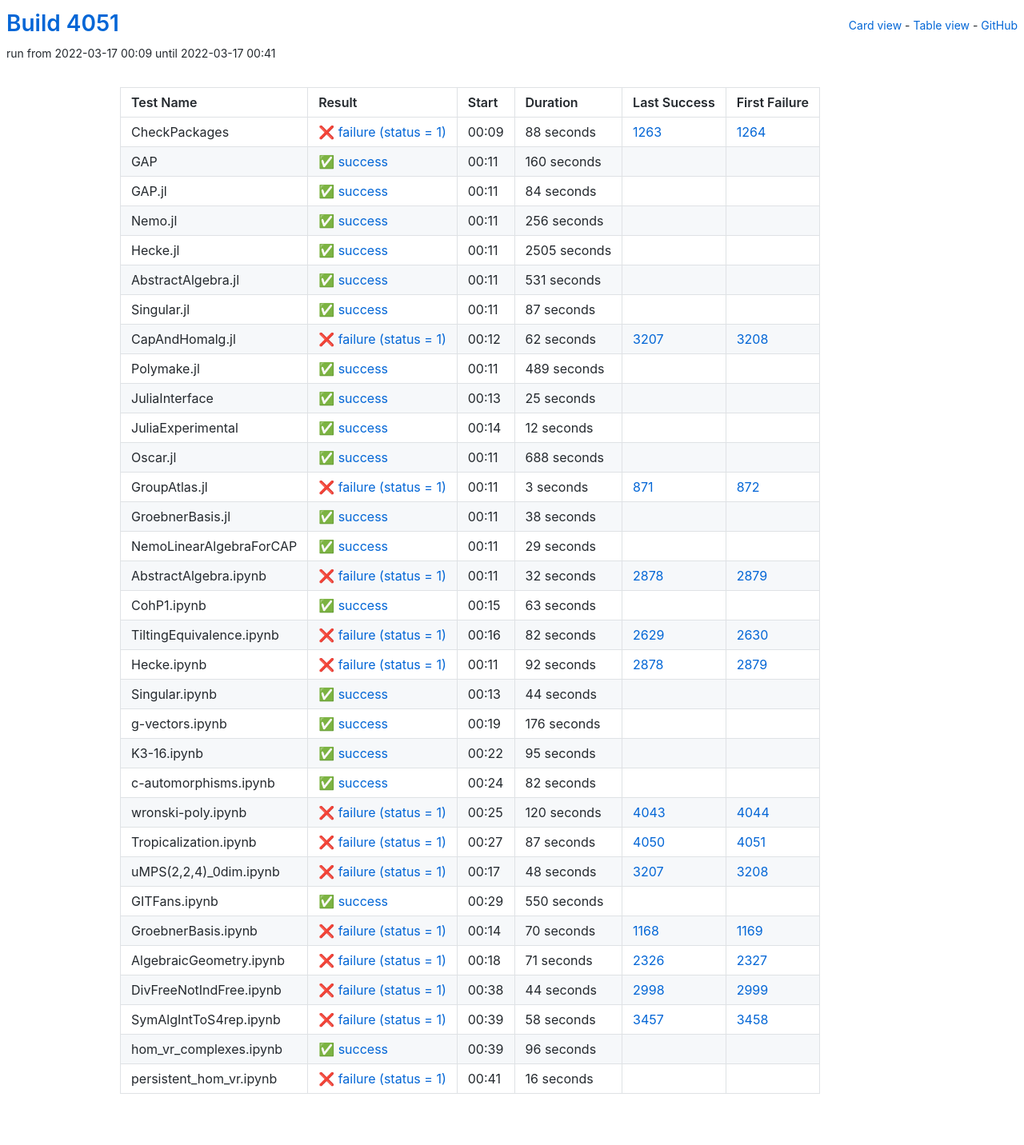
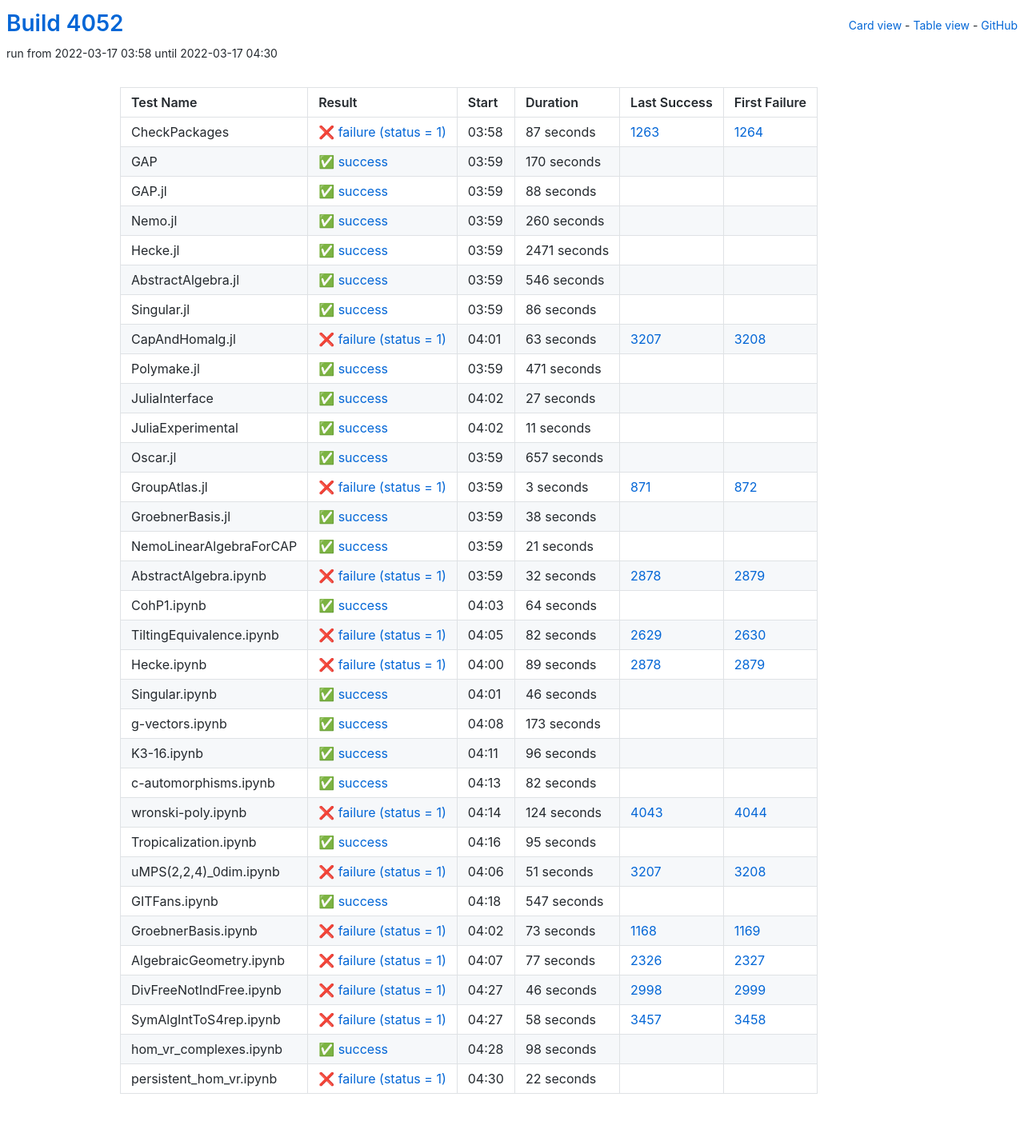
Before and after one commit to oscar-system/oscar-ci-status-stable, a Jekyll site: the page built from table.html, in a window 1280 px wide. Shown: the whole page at 80% size. Built offline with Jekyll 4.4.1, drawn with Linux system fonts in a browser that asks for light colours.

Commit message:
Build #4052

```diff
--- a/_data/ci.yml
+++ b/_data/ci.yml
@@ -1,6 +1,6 @@
 ---
-build: 4051
-build_url: https://oscarci.mathematik.uni-kl.de/job/oscar-stable/4051/
+build: 4052
+build_url: https://oscarci.mathematik.uni-kl.de/job/oscar-stable/4052/
 job: oscar-stable
 organization: oscar-system
 repo: oscar-ci-status-stable
@@ -8,152 +8,152 @@ repourl: https://github.com/oscar-system/oscar-ci-status-stable
 tests:
 - name: CheckPackages
   id: checkpackages
-  log: https://oscarci.mathematik.uni-kl.de/job/oscar-stable/4051/artifact/logs/build-4051/CheckPackages.log
-  start: 2022-03-17 00:09
+  log: https://oscarci.mathematik.uni-kl.de/job/oscar-stable/4052/artifact/logs/build-4052/CheckPackages.log
+  start: 2022-03-17 03:58
   success: false
   exitcode: 1
   status: failure
-  duration: 88
+  duration: 87
   last_success: 1263
   last_success_url: https://oscarci.mathematik.uni-kl.de/job/oscar-stable/1263/
   first_failure: 1264
   first_failure_url: https://oscarci.mathematik.uni-kl.de/job/oscar-stable/1264/
 - name: GAP
   id: gap
-  log: https://oscarci.mathematik.uni-kl.de/job/oscar-stable/4051/artifact/logs/build-4051/GAP.log
-  start: 2022-03-17 00:11
+  log: https://oscarci.mathematik.uni-kl.de/job/oscar-stable/4052/artifact/logs/build-4052/GAP.log
+  start: 2022-03-17 03:59
   success: true
   exitcode: 0
   status: success
-  duration: 160
+  duration: 170
   last_success: false
   last_success_url:
   first_failure: false
   first_failure_url:
 - name: GAP.jl
   id: gap-jl
-  log: https://oscarci.mathematik.uni-kl.de/job/oscar-stable/4051/artifact/logs/build-4051/GAP.jl.log
-  start: 2022-03-17 00:11
+  log: https://oscarci.mathematik.uni-kl.de/job/oscar-stable/4052/artifact/logs/build-4052/GAP.jl.log
+  start: 2022-03-17 03:59
   success: true
   exitcode: 0
   status: success
-  duration: 84
+  duration: 88
   last_success: false
   last_success_url:
   first_failure: false
   first_failure_url:
 - name: Nemo.jl
   id: nemo-jl
-  log: https://oscarci.mathematik.uni-kl.de/job/oscar-stable/4051/artifact/logs/build-4051/Nemo.jl.log
-  start: 2022-03-17 00:11
+  log: https://oscarci.mathematik.uni-kl.de/job/oscar-stable/4052/artifact/logs/build-4052/Nemo.jl.log
+  start: 2022-03-17 03:59
   success: true
   exitcode: 0
   status: success
-  duration: 256
+  duration: 260
   last_success: false
   last_success_url:
   first_failure: false
   first_failure_url:
 - name: Hecke.jl
   id: hecke-jl
-  log: https://oscarci.mathematik.uni-kl.de/job/oscar-stable/4051/artifact/logs/build-4051/Hecke.jl.log
-  start: 2022-03-17 00:11
+  log: https://oscarci.mathematik.uni-kl.de/job/oscar-stable/4052/artifact/logs/build-4052/Hecke.jl.log
+  start: 2022-03-17 03:59
   success: true
   exitcode: 0
   status: success
-  duration: 2505
+  duration: 2471
   last_success: false
   last_success_url:
   first_failure: false
   first_failure_url:
 - name: AbstractAlgebra.jl
   id: abstractalgebra-jl
-  log: https://oscarci.mathematik.uni-kl.de/job/oscar-stable/4051/artifact/logs/build-4051/AbstractAlgebra.jl.log
-  start: 2022-03-17 00:11
+  log: https://oscarci.mathematik.uni-kl.de/job/oscar-stable/4052/artifact/logs/build-4052/AbstractAlgebra.jl.log
+  start: 2022-03-17 03:59
   success: true
   exitcode: 0
   status: success
-  duration: 531
+  duration: 546
   last_success: false
   last_success_url:
   first_failure: false
   first_failure_url:
 - name: Singular.jl
   id: singular-jl
-  log: https://oscarci.mathematik.uni-kl.de/job/oscar-stable/4051/artifact/logs/build-4051/Singular.jl.log
-  start: 2022-03-17 00:11
+  log: https://oscarci.mathematik.uni-kl.de/job/oscar-stable/4052/artifact/logs/build-4052/Singular.jl.log
+  start: 2022-03-17 03:59
   success: true
   exitcode: 0
   status: success
-  duration: 87
+  duration: 86
   last_success: false
   last_success_url:
   first_failure: false
   first_failure_url:
 - name: CapAndHomalg.jl
   id: capandhomalg-jl
-  log: https://oscarci.mathematik.uni-kl.de/job/oscar-stable/4051/artifact/logs/build-4051/CapAndHomalg.jl.log
-  start: 2022-03-17 00:12
+  log: https://oscarci.mathematik.uni-kl.de/job/oscar-stable/4052/artifact/logs/build-4052/CapAndHomalg.jl.log
+  start: 2022-03-17 04:01
   success: false
   exitcode: 1
   status: failure
-  duration: 62
+  duration: 63
   last_success: 3207
   last_success_url: https://oscarci.mathematik.uni-kl.de/job/oscar-stable/3207/
   first_failure: 3208
   first_failure_url: https://oscarci.mathematik.uni-kl.de/job/oscar-stable/3208/
 - name: Polymake.jl
   id: polymake-jl
-  log: https://oscarci.mathematik.uni-kl.de/job/oscar-stable/4051/artifact/logs/build-4051/Polymake.jl.log
-  start: 2022-03-17 00:11
+  log: https://oscarci.mathematik.uni-kl.de/job/oscar-stable/4052/artifact/logs/build-4052/Polymake.jl.log
+  start: 2022-03-17 03:59
   success: true
   exitcode: 0
   status: success
-  duration: 489
+  duration: 471
   last_success: false
   last_success_url:
   first_failure: false
   first_failure_url:
 - name: JuliaInterface
   id: juliainterface
-  log: https://oscarci.mathematik.uni-kl.de/job/oscar-stable/4051/artifact/logs/build-4051/JuliaInterface.log
-  start: 2022-03-17 00:13
+  log: https://oscarci.mathematik.uni-kl.de/job/oscar-stable/4052/artifact/logs/build-4052/JuliaInterface.log
+  start: 2022-03-17 04:02
   success: true
   exitcode: 0
   status: success
-  duration: 25
+  duration: 27
   last_success: false
   last_success_url:
   first_failure: false
   first_failure_url:
 - name: JuliaExperimental
   id: juliaexperimental
-  log: https://oscarci.mathematik.uni-kl.de/job/oscar-stable/4051/artifact/logs/build-4051/JuliaExperimental.log
-  start: 2022-03-17 00:14
+  log: https://oscarci.mathematik.uni-kl.de/job/oscar-stable/4052/artifact/logs/build-4052/JuliaExperimental.log
+  start: 2022-03-17 04:02
   success: true
   exitcode: 0
   status: success
-  duration: 12
+  duration: 11
   last_success: false
   last_success_url:
   first_failure: false
   first_failure_url:
 - name: Oscar.jl
   id: oscar-jl
-  log: https://oscarci.mathematik.uni-kl.de/job/oscar-stable/4051/artifact/logs/build-4051/Oscar.jl.log
-  start: 2022-03-17 00:11
+  log: https://oscarci.mathematik.uni-kl.de/job/oscar-stable/4052/artifact/logs/build-4052/Oscar.jl.log
+  start: 2022-03-17 03:59
   success: true
   exitcode: 0
   status: success
-  duration: 688
+  duration: 657
   last_success: false
   last_success_url:
   first_failure: false
   first_failure_url:
 - name: GroupAtlas.jl
   id: groupatlas-jl
-  log: https://oscarci.mathematik.uni-kl.de/job/oscar-stable/4051/artifact/logs/build-4051/GroupAtlas.jl.log
-  start: 2022-03-17 00:11
+  log: https://oscarci.mathematik.uni-kl.de/job/oscar-stable/4052/artifact/logs/build-4052/GroupAtlas.jl.log
+  start: 2022-03-17 03:59
   success: false
   exitcode: 1
   status: failure
@@ -164,8 +164,8 @@ tests:
   first_failure_url: https://oscarci.mathematik.uni-kl.de/job/oscar-stable/872/
 - name: GroebnerBasis.jl
   id: groebnerbasis-jl
-  log: https://oscarci.mathematik.uni-kl.de/job/oscar-stable/4051/artifact/logs/build-4051/GroebnerBasis.jl.log
-  start: 2022-03-17 00:11
+  log: https://oscarci.mathematik.uni-kl.de/job/oscar-stable/4052/artifact/logs/build-4052/GroebnerBasis.jl.log
+  start: 2022-03-17 03:59
   success: true
   exitcode: 0
   status: success
@@ -176,20 +176,20 @@ tests:
   first_failure_url:
 - name: NemoLinearAlgebraForCAP
   id: nemolinearalgebraforcap
-  log: https://oscarci.mathematik.uni-kl.de/job/oscar-stable/4051/artifact/logs/build-4051/NemoLinearAlgebraForCAP.log
-  start: 2022-03-17 00:11
+  log: https://oscarci.mathematik.uni-kl.de/job/oscar-stable/4052/artifact/logs/build-4052/NemoLinearAlgebraForCAP.log
+  start: 2022-03-17 03:59
   success: true
   exitcode: 0
   status: success
-  duration: 29
+  duration: 21
   last_success: false
   last_success_url:
   first_failure: false
   first_failure_url:
 - name: AbstractAlgebra.ipynb
   id: abstractalgebra-ipynb
-  log: https://oscarci.mathematik.uni-kl.de/job/oscar-stable/4051/artifact/logs/build-4051/AbstractAlgebra.ipynb.log
-  start: 2022-03-17 00:11
+  log: https://oscarci.mathematik.uni-kl.de/job/oscar-stable/4052/artifact/logs/build-4052/AbstractAlgebra.ipynb.log
+  start: 2022-03-17 03:59
   success: false
   exitcode: 1
   status: failure
@@ -200,20 +200,20 @@ tests:
   first_failure_url: https://oscarci.mathematik.uni-kl.de/job/oscar-stable/2879/
 - name: CohP1.ipynb
   id: cohp1-ipynb
-  log: https://oscarci.mathematik.uni-kl.de/job/oscar-stable/4051/artifact/logs/build-4051/CohP1.ipynb.log
-  start: 2022-03-17 00:15
+  log: https://oscarci.mathematik.uni-kl.de/job/oscar-stable/4052/artifact/logs/build-4052/CohP1.ipynb.log
+  start: 2022-03-17 04:03
   success: true
   exitcode: 0
   status: success
-  duration: 63
+  duration: 64
   last_success: false
   last_success_url:
   first_failure: false
   first_failure_url:
 - name: TiltingEquivalence.ipynb
   id: tiltingequivalence-ipynb
-  log: https://oscarci.mathematik.uni-kl.de/job/oscar-stable/4051/artifact/logs/build-4051/TiltingEquivalence.ipynb.log
-  start: 2022-03-17 00:16
+  log: https://oscarci.mathematik.uni-kl.de/job/oscar-stable/4052/artifact/logs/build-4052/TiltingEquivalence.ipynb.log
+  start: 2022-03-17 04:05
   success: false
   exitcode: 1
   status: failure
@@ -224,56 +224,56 @@ tests:
   first_failure_url: https://oscarci.mathematik.uni-kl.de/job/oscar-stable/2630/
 - name: Hecke.ipynb
   id: hecke-ipynb
-  log: https://oscarci.mathematik.uni-kl.de/job/oscar-stable/4051/artifact/logs/build-4051/Hecke.ipynb.log
-  start: 2022-03-17 00:11
+  log: https://oscarci.mathematik.uni-kl.de/job/oscar-stable/4052/artifact/logs/build-4052/Hecke.ipynb.log
+  start: 2022-03-17 04:00
   success: false
   exitcode: 1
   status: failure
-  duration: 92
+  duration: 89
   last_success: 2878
   last_success_url: https://oscarci.mathematik.uni-kl.de/job/oscar-stable/2878/
   first_failure: 2879
   first_failure_url: https://oscarci.mathematik.uni-kl.de/job/oscar-stable/2879/
 - name: Singular.ipynb
   id: singular-ipynb
-  log: https://oscarci.mathematik.uni-kl.de/job/oscar-stable/4051/artifact/logs/build-4051/Singular.ipynb.log
-  start: 2022-03-17 00:13
+  log: https://oscarci.mathematik.uni-kl.de/job/oscar-stable/4052/artifact/logs/build-4052/Singular.ipynb.log
+  start: 2022-03-17 04:01
   success: true
   exitcode: 0
   status: success
-  duration: 44
+  duration: 46
   last_success: false
   last_success_url:
   first_failure: false
   first_failure_url:
 - name: g-vectors.ipynb
   id: g-vectors-ipynb
-  log: https://oscarci.mathematik.uni-kl.de/job/oscar-stable/4051/artifact/logs/build-4051/g-vectors.ipynb.log
-  start: 2022-03-17 00:19
+  log: https://oscarci.mathematik.uni-kl.de/job/oscar-stable/4052/artifact/logs/build-4052/g-vectors.ipynb.log
+  start: 2022-03-17 04:08
   success: true
   exitcode: 0
   status: success
-  duration: 176
+  duration: 173
   last_success: false
   last_success_url:
   first_failure: false
   first_failure_url:
 - name: K3-16.ipynb
   id: k3-16-ipynb
-  log: https://oscarci.mathematik.uni-kl.de/job/oscar-stable/4051/artifact/logs/build-4051/K3-16.ipynb.log
-  start: 2022-03-17 00:22
+  log: https://oscarci.mathematik.uni-kl.de/job/oscar-stable/4052/artifact/logs/build-4052/K3-16.ipynb.log
+  start: 2022-03-17 04:11
   success: true
   exitcode: 0
   status: success
-  duration: 95
+  duration: 96
   last_success: false
   last_success_url:
   first_failure: false
   first_failure_url:
 - name: c-automorphisms.ipynb
   id: c-automorphisms-ipynb
-  log: https://oscarci.mathematik.uni-kl.de/job/oscar-stable/4051/artifact/logs/build-4051/c-automorphisms.ipynb.log
-  start: 2022-03-17 00:24
+  log: https://oscarci.mathematik.uni-kl.de/job/oscar-stable/4052/artifact/logs/build-4052/c-automorphisms.ipynb.log
+  start: 2022-03-17 04:13
   success: true
   exitcode: 0
   status: success
@@ -284,92 +284,92 @@ tests:
   first_failure_url:
 - name: wronski-poly.ipynb
   id: wronski-poly-ipynb
-  log: https://oscarci.mathematik.uni-kl.de/job/oscar-stable/4051/artifact/logs/build-4051/wronski-poly.ipynb.log
-  start: 2022-03-17 00:25
+  log: https://oscarci.mathematik.uni-kl.de/job/oscar-stable/4052/artifact/logs/build-4052/wronski-poly.ipynb.log
+  start: 2022-03-17 04:14
   success: false
   exitcode: 1
   status: failure
-  duration: 120
+  duration: 124
   last_success: 4043
   last_success_url: https://oscarci.mathematik.uni-kl.de/job/oscar-stable/4043/
   first_failure: 4044
   first_failure_url: https://oscarci.mathematik.uni-kl.de/job/oscar-stable/4044/
 - name: Tropicalization.ipynb
   id: tropicalization-ipynb
-  log: https://oscarci.mathematik.uni-kl.de/job/oscar-stable/4051/artifact/logs/build-4051/Tropicalization.ipynb.log
-  start: 2022-03-17 00:27
+  log: https://oscarci.mathematik.uni-kl.de/job/oscar-stable/4052/artifact/logs/build-4052/Tropicalization.ipynb.log
+  start: 2022-03-17 04:16
+  success: true
+  exitcode: 0
+  status: success
+  duration: 95
+  last_success: false
+  last_success_url:
+  first_failure: false
+  first_failure_url:
+- name: uMPS(2,2,4)_0dim.ipynb
+  id: umps-2-2-4-0dim-ipynb
+  log: https://oscarci.mathematik.uni-kl.de/job/oscar-stable/4052/artifact/logs/build-4052/uMPS-2-2-4-_0dim.ipynb.log
+  start: 2022-03-17 04:06
   success: false
   exitcode: 1
   status: failure
-  duration: 87
-  last_success: 4050
-  last_success_url: https://oscarci.mathematik.uni-kl.de/job/oscar-stable/4050/
-  first_failure: 4051
-  first_failure_url: https://oscarci.mathematik.uni-kl.de/job/oscar-stable/4051/
-- name: uMPS(2,2,4)_0dim.ipynb
-  id: umps-2-2-4-0dim-ipynb
-  log: https://oscarci.mathematik.uni-kl.de/job/oscar-stable/4051/artifact/logs/build-4051/uMPS-2-2-4-_0dim.ipynb.log
-  start: 2022-03-17 00:17
-  success: false
-  exitcode: 1
-  status: failure
-  duration: 48
+  duration: 51
   last_success: 3207
   last_success_url: https://oscarci.mathematik.uni-kl.de/job/oscar-stable/3207/
   first_failure: 3208
   first_failure_url: https://oscarci.mathematik.uni-kl.de/job/oscar-stable/3208/
 - name: GITFans.ipynb
   id: gitfans-ipynb
-  log: https://oscarci.mathematik.uni-kl.de/job/oscar-stable/4051/artifact/logs/build-4051/GITFans.ipynb.log
-  start: 2022-03-17 00:29
+  log: https://oscarci.mathematik.uni-kl.de/job/oscar-stable/4052/artifact/logs/build-4052/GITFans.ipynb.log
+  start: 2022-03-17 04:18
   success: true
   exitcode: 0
   status: success
-  duration: 550
+  duration: 547
   last_success: false
   last_success_url:
   first_failure: false
   first_failure_url:
 - name: GroebnerBasis.ipynb
   id: groebnerbasis-ipynb
-  log: https://oscarci.mathematik.uni-kl.de/job/oscar-stable/4051/artifact/logs/build-4051/GroebnerBasis.ipynb.log
-  start: 2022-03-17 00:14
+  log: https://oscarci.mathematik.uni-kl.de/job/oscar-stable/4052/artifact/logs/build-4052/GroebnerBasis.ipynb.log
+  start: 2022-03-17 04:02
   success: false
   exitcode: 1
   status: failure
-  duration: 70
+  duration: 73
   last_success: 1168
   last_success_url: https://oscarci.mathematik.uni-kl.de/job/oscar-stable/1168/
   first_failure: 1169
   first_failure_url: https://oscarci.mathematik.uni-kl.de/job/oscar-stable/1169/
 - name: AlgebraicGeometry.ipynb
   id: algebraicgeometry-ipynb
-  log: https://oscarci.mathematik.uni-kl.de/job/oscar-stable/4051/artifact/logs/build-4051/AlgebraicGeometry.ipynb.log
-  start: 2022-03-17 00:18
+  log: https://oscarci.mathematik.uni-kl.de/job/oscar-stable/4052/artifact/logs/build-4052/AlgebraicGeometry.ipynb.log
+  start: 2022-03-17 04:07
   success: false
   exitcode: 1
   status: failure
-  duration: 71
+  duration: 77
   last_success: 2326
   last_success_url: https://oscarci.mathematik.uni-kl.de/job/oscar-stable/2326/
   first_failure: 2327
   first_failure_url: https://oscarci.mathematik.uni-kl.de/job/oscar-stable/2327/
 - name: DivFreeNotIndFree.ipynb
   id: divfreenotindfree-ipynb
-  log: https://oscarci.mathematik.uni-kl.de/job/oscar-stable/4051/artifact/logs/build-4051/DivFreeNotIndFree.ipynb.log
-  start: 2022-03-17 00:38
+  log: https://oscarci.mathematik.uni-kl.de/job/oscar-stable/4052/artifact/logs/build-4052/DivFreeNotIndFree.ipynb.log
+  start: 2022-03-17 04:27
   success: false
   exitcode: 1
   status: failure
-  duration: 44
+  duration: 46
   last_success: 2998
   last_success_url: https://oscarci.mathematik.uni-kl.de/job/oscar-stable/2998/
   first_failure: 2999
   first_failure_url: https://oscarci.mathematik.uni-kl.de/job/oscar-stable/2999/
 - name: SymAlgIntToS4rep.ipynb
   id: symalginttos4rep-ipynb
-  log: https://oscarci.mathematik.uni-kl.de/job/oscar-stable/4051/artifact/logs/build-4051/SymAlgIntToS4rep.ipynb.log
-  start: 2022-03-17 00:39
+  log: https://oscarci.mathematik.uni-kl.de/job/oscar-stable/4052/artifact/logs/build-4052/SymAlgIntToS4rep.ipynb.log
+  start: 2022-03-17 04:27
   success: false
   exitcode: 1
   status: failure
@@ -380,24 +380,24 @@ tests:
   first_failure_url: https://oscarci.mathematik.uni-kl.de/job/oscar-stable/3458/
 - name: hom_vr_complexes.ipynb
   id: hom-vr-complexes-ipynb
-  log: https://oscarci.mathematik.uni-kl.de/job/oscar-stable/4051/artifact/logs/build-4051/hom_vr_complexes.ipynb.log
-  start: 2022-03-17 00:39
+  log: https://oscarci.mathematik.uni-kl.de/job/oscar-stable/4052/artifact/logs/build-4052/hom_vr_complexes.ipynb.log
+  start: 2022-03-17 04:28
   success: true
   exitcode: 0
   status: success
-  duration: 96
+  duration: 98
   last_success: false
   last_success_url:
   first_failure: false
   first_failure_url:
 - name: persistent_hom_vr.ipynb
   id: persistent-hom-vr-ipynb
-  log: https://oscarci.mathematik.uni-kl.de/job/oscar-stable/4051/artifact/logs/build-4051/persistent_hom_vr.ipynb.log
-  start: 2022-03-17 00:41
+  log: https://oscarci.mathematik.uni-kl.de/job/oscar-stable/4052/artifact/logs/build-4052/persistent_hom_vr.ipynb.log
+  start: 2022-03-17 04:30
   success: false
   exitcode: 1
   status: failure
-  duration: 16
+  duration: 22
   last_success: false
   last_success_url:
   first_failure: false
```
Also changed, not shown: README.md.
